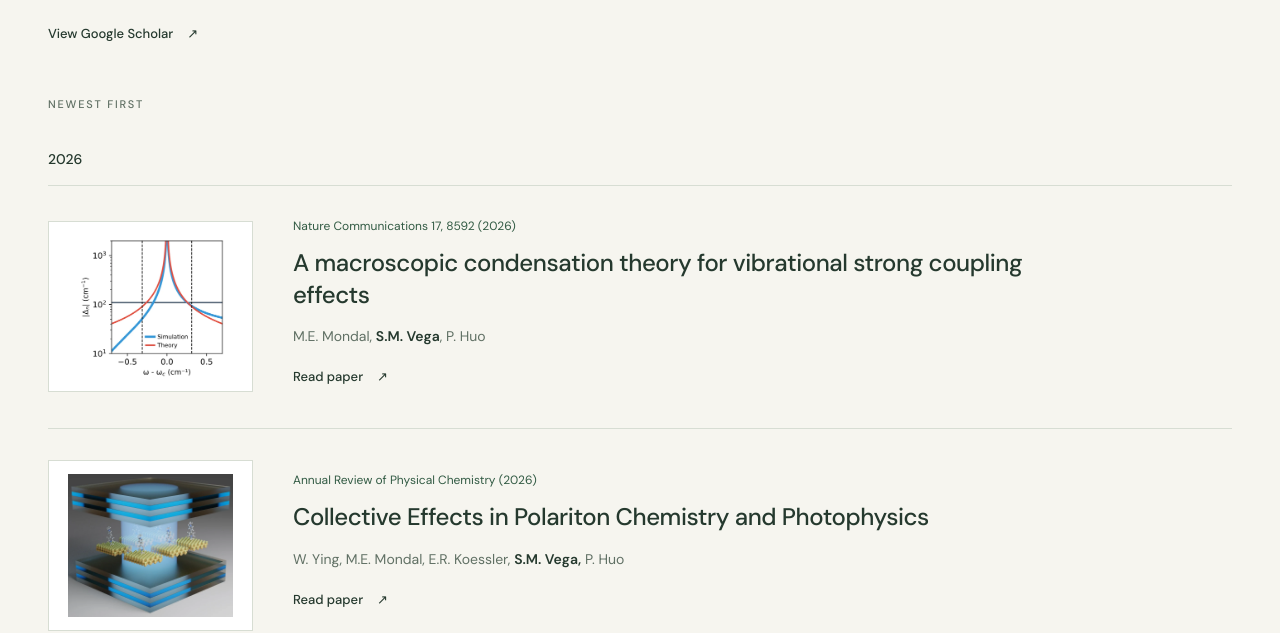
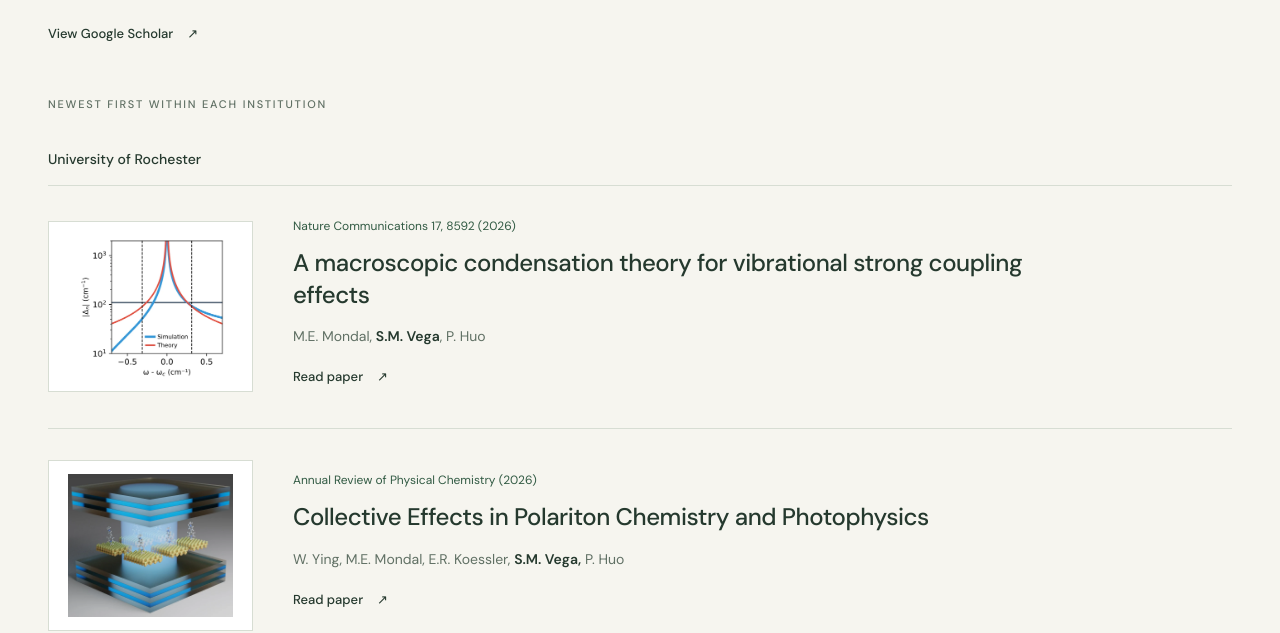
Before and after one commit to Smontillo/smontillo.github.io, a plain HTML site: page Publications.html in a window 1280 px wide. Shown: the part 345-978 px from the top of the page. Drawn offline with Linux system fonts and the light colour scheme.

Commit message:
Group publications by institution while preserving chronological order

```diff
--- a/Publications.html
+++ b/Publications.html
@@ -15,17 +15,16 @@
 </head>
 <body class="">
 <a class="skip-link" href="#main">Skip to content</a><header class="site-header"><div class="shell header-inner"><a class="wordmark" href="index.html"><span class="monogram" aria-hidden="true">smv.</span><span>Sebastian Montillo Vega</span></a><nav class="site-nav" aria-label="Main navigation"><a href="index.html">Home</a><a href="Publications.html" aria-current="page">Research</a><a href="Apps.html">Tools</a><a href="CV.html">About & CV</a><a href="ContactInfor.html">Contact</a></nav></div></header>
-<main id="main"><section class="shell page-intro"><p class="eyebrow">Research</p><h1>Publications</h1><p class="lead">Molecular simulation, light–matter interactions, and the mechanisms behind chemical reactivity.</p><a class="text-link" href="https://scholar.google.com/citations?user=ZayQPHEAAAAJ&amp;hl=en">View Google Scholar <span aria-hidden="true">↗</span></a></section><section class="shell publication-list" aria-label="Publications, newest first">
-<p class="eyebrow">Newest first</p>
-<h2 class="publication-group">2026</h2>
+<main id="main"><section class="shell page-intro"><p class="eyebrow">Research</p><h1>Publications</h1><p class="lead">Molecular simulation, light–matter interactions, and the mechanisms behind chemical reactivity.</p><a class="text-link" href="https://scholar.google.com/citations?user=ZayQPHEAAAAJ&amp;hl=en">View Google Scholar <span aria-hidden="true">↗</span></a></section><section class="shell publication-list" aria-label="Publications by institution, newest first">
+<p class="eyebrow">Newest first within each institution</p>
+<h2 class="publication-group">University of Rochester</h2>
 <article class="publication" id="quantum-state"><a class="publication-figure" href="https://www.nature.com/articles/s41467-026-75222-2" aria-label="Read A macroscopic condensation theory for vibrational strong coupling effects"><img src="assets/img/optimized/quantum-state.webp" alt="Research figure: A macroscopic condensation theory for vibrational strong coupling effects" loading="lazy" width="720" height="720"></a><div><p class="publication-meta">Nature Communications 17, 8592 (2026)</p><h3><a href="https://www.nature.com/articles/s41467-026-75222-2">A macroscopic condensation theory for vibrational strong coupling effects</a></h3><div class="authors"><p>M.E. Mondal, <strong>S.M. Vega</strong>, P. Huo</p></div><a class="text-link" href="https://www.nature.com/articles/s41467-026-75222-2">Read paper <span aria-hidden="true">↗</span></a></div></article>
 <article class="publication" id="collective-effects"><a class="publication-figure" href="https://www.annualreviews.org/content/journals/10.1146/annurev-physchem-082624-023219" aria-label="Read Collective Effects in Polariton Chemistry and Photophysics"><img src="assets/img/optimized/collective-effects.webp" alt="Research figure: Collective Effects in Polariton Chemistry and Photophysics" loading="lazy" width="720" height="720"></a><div><p class="publication-meta">Annual Review of Physical Chemistry (2026)</p><h3><a href="https://www.annualreviews.org/content/journals/10.1146/annurev-physchem-082624-023219">Collective Effects in Polariton Chemistry and Photophysics</a></h3><div class="authors"><p>W. Ying, M.E. Mondal, E.R. Koessler, <strong>S.M. Vega,</strong> P. Huo</p></div><a class="text-link" href="https://www.annualreviews.org/content/journals/10.1146/annurev-physchem-082624-023219">Read paper <span aria-hidden="true">↗</span></a></div></article>
 <article class="publication" id="photolysis"><a class="publication-figure" href="https://pubs.acs.org/doi/full/10.1021/jacs.5c20841" aria-label="Read Resonant Enhancement of Photolysis through Plasmon - Vibrational Coupling"><img src="assets/img/optimized/photolysis.webp" alt="Research figure: Resonant Enhancement of Photolysis through Plasmon - Vibrational Coupling" loading="lazy" width="720" height="720"></a><div><p class="publication-meta">Journal of the American Chemical Society (2026)</p><h3><a href="https://pubs.acs.org/doi/full/10.1021/jacs.5c20841">Resonant Enhancement of Photolysis through Plasmon - Vibrational Coupling</a></h3><div class="authors"><p>W.J. Chang, L. Carr, <strong>S.M. Vega</strong>, P. Vora, P. Huo, D. Milliron</p></div><a class="text-link" href="https://pubs.acs.org/doi/full/10.1021/jacs.5c20841">Read paper <span aria-hidden="true">↗</span></a></div></article>
-<h2 class="publication-group">2025</h2>
 <article class="publication" id="cavity-qed"><a class="publication-figure" href="https://chemrxiv.org/engage/chemrxiv/article-details/693b2d6eef27c95d3b4520bf" aria-label="Read Parametrized Molecular Cavity Quantum Electrodynamics for van der Waals Interactions"><img src="assets/img/optimized/cavity-qed.webp" alt="Research figure: Parametrized Molecular Cavity Quantum Electrodynamics for van der Waals Interactions" loading="lazy" width="720" height="720"></a><div><p class="publication-meta">ChemRxiv (2025)</p><h3><a href="https://chemrxiv.org/engage/chemrxiv/article-details/693b2d6eef27c95d3b4520bf">Parametrized Molecular Cavity Quantum Electrodynamics for van der Waals Interactions</a></h3><div class="authors"><p><strong>S.M. Vega</strong>, S. Sannigrahi, B.M. Weight, P. Huo</p></div><a class="text-link" href="https://chemrxiv.org/engage/chemrxiv/article-details/693b2d6eef27c95d3b4520bf">Read preprint <span aria-hidden="true">↗</span></a></div></article>
 <article class="publication" id="strong-coupling"><a class="publication-figure" href="https://pubs.acs.org/doi/10.1021/jacs.5c03182" aria-label="Read Theoretical Insights into the Resonant Suppression Effect in Vibrational Strong Coupling"><img src="assets/img/optimized/strong-coupling.webp" alt="Research figure: Theoretical Insights into the Resonant Suppression Effect in Vibrational Strong Coupling" loading="lazy" width="720" height="720"></a><div><p class="publication-meta">Journal of the American Chemical Society (2025)</p><h3><a href="https://pubs.acs.org/doi/10.1021/jacs.5c03182">Theoretical Insights into the Resonant Suppression Effect in Vibrational Strong Coupling</a></h3><div class="authors"><p><strong>S.M. Vega</strong>, W. Ying, P. Huo</p></div><a class="text-link" href="https://pubs.acs.org/doi/10.1021/jacs.5c03182">Read paper <span aria-hidden="true">↗</span></a></div></article>
-<h2 class="publication-group">2020</h2>
 <article class="publication" id="fock-states"><a class="publication-figure" href="https://pubs.acs.org/doi/10.1021/acs.jpclett.0c02399" aria-label="Read Polarized Fock States and the Dynamical Casimir Effect in Molecular Cavity Quantum Electrodynamics"><img src="assets/img/optimized/fock-states.webp" alt="Research figure: Polarized Fock States and the Dynamical Casimir Effect in Molecular Cavity Quantum Electrodynamics" loading="lazy" width="720" height="720"></a><div><p class="publication-meta">The Journal of Physical Chemistry Letters (2020)</p><h3><a href="https://pubs.acs.org/doi/10.1021/acs.jpclett.0c02399">Polarized Fock States and the Dynamical Casimir Effect in Molecular Cavity Quantum Electrodynamics</a></h3><div class="authors"><p>A. Mandal,<strong> S.M. Vega</strong>, P. Huo</p></div><a class="text-link" href="https://pubs.acs.org/doi/10.1021/acs.jpclett.0c02399">Read paper <span aria-hidden="true">↗</span></a></div></article>
+<h2 class="publication-group">Universidad de Antioquia</h2>
 <article class="publication" id="membranes"><a class="publication-figure" href="https://pubs.acs.org/doi/full/10.1021/acs.jpcb.9b09705" aria-label="Read Evolution of Bonding During the Insertion of Anionic Ibuprofen into Model Cell Membranes"><img src="assets/img/optimized/membranes.webp" alt="Research figure: Evolution of Bonding During the Insertion of Anionic Ibuprofen into Model Cell Membranes" loading="lazy" width="720" height="720"></a><div><p class="publication-meta">The Journal of Physical Chemistry B (2020)</p><h3><a href="https://pubs.acs.org/doi/full/10.1021/acs.jpcb.9b09705">Evolution of Bonding During the Insertion of Anionic Ibuprofen into Model Cell Membranes</a></h3><div class="authors"><p>N.R. Valencia, S. Gómez, <strong>S.M. Vega</strong>, M.M. Moreno, C. Cappelli, C. Hadad, A. Restrepo</p></div><a class="text-link" href="https://pubs.acs.org/doi/full/10.1021/acs.jpcb.9b09705">Read paper <span aria-hidden="true">↗</span></a></div></article>
 </section></main>
 <footer class="site-footer"><div class="shell"><div class="footer-top"><div><span class="eyebrow">Let’s connect</span><h2>Good science starts with a conversation.</h2></div><a class="text-link" href="mailto:sebastian.montillovega@gmail.com">Email me <span aria-hidden="true">↗</span></a></div><div class="footer-bottom"><span>Sebastian Montillo Vega · Computational chemistry</span><div class="social-links"><a href="https://github.com/Smontillo">GitHub ↗</a><a href="https://scholar.google.com/citations?user=ZayQPHEAAAAJ&amp;hl=en">Google Scholar ↗</a><a href="https://www.linkedin.com/in/sebastian-montillovega">LinkedIn ↗</a></div></div><div class="version-link"><a href="previous/index.html">View previous design</a></div></div></footer>
```
